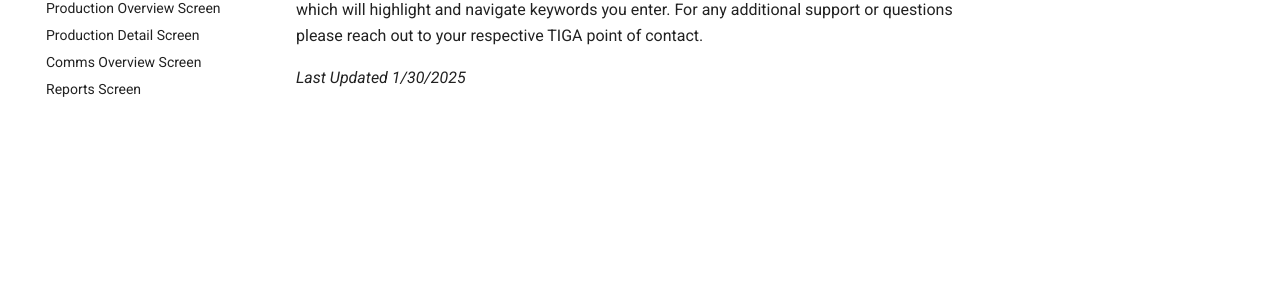
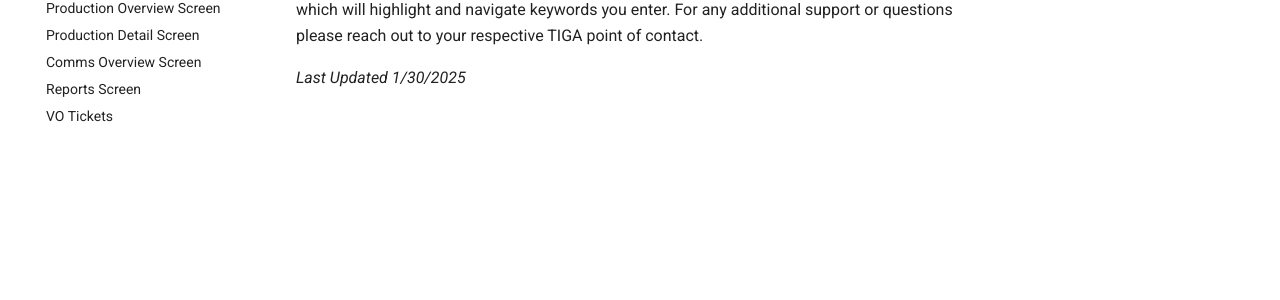
Before and after one commit to Mokrecho1/ER-8.1SystemDocumentation, an MkDocs documentation site: the page built from docs/index.md, in a window 1280 px wide. Shown: the part 310-610 px from the top of the page. Built offline with MkDocs 1.6.1 and Material for MkDocs 9.7.7, drawn with Linux system fonts in a browser that asks for light colours; comment, search, counter and statistics services are not loaded.

Commit message:
Update mkdocs.yml

```diff
--- a/mkdocs.yml
+++ b/mkdocs.yml
@@ -26,6 +26,7 @@ nav:
   - Production Detail Screen.md
   - Comms Overview Screen.md
   - Reports Screen.md
+  - VO Tickets Screen.md
 
 Extra:
    social:
```
